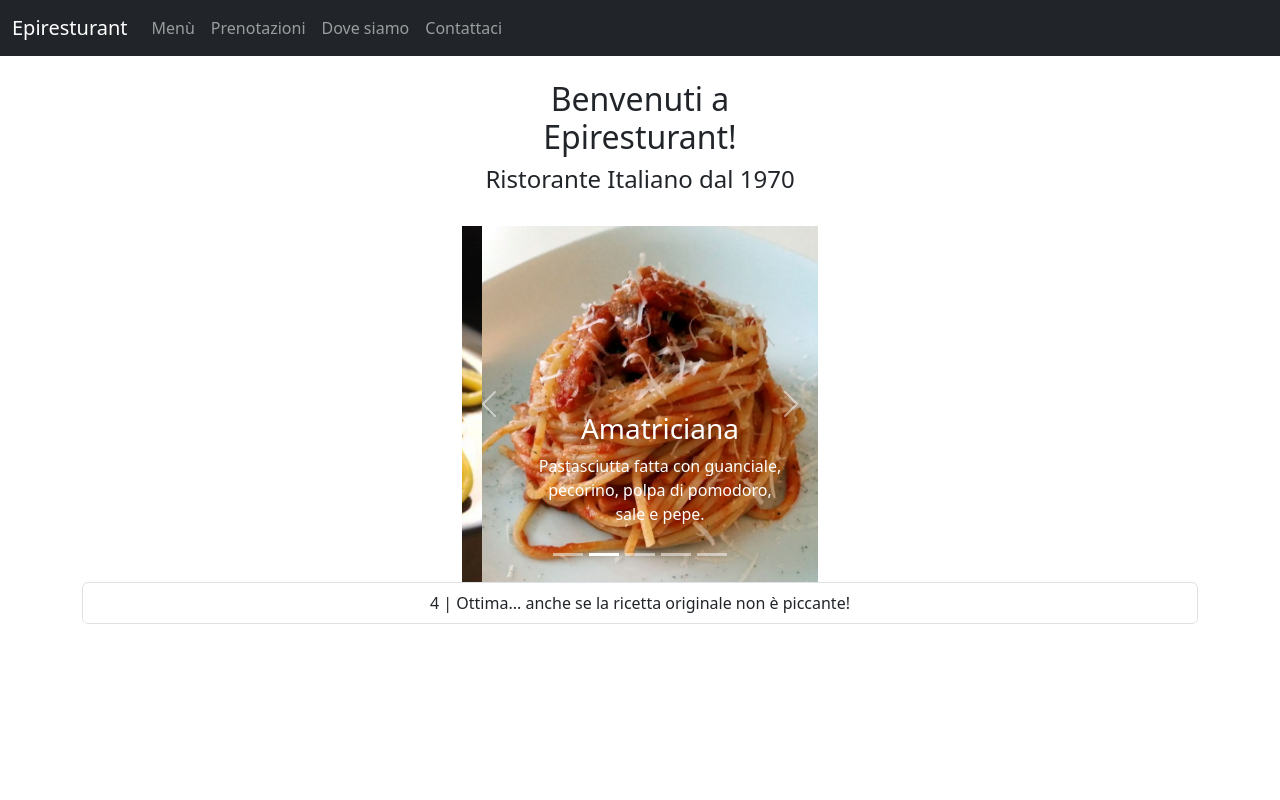
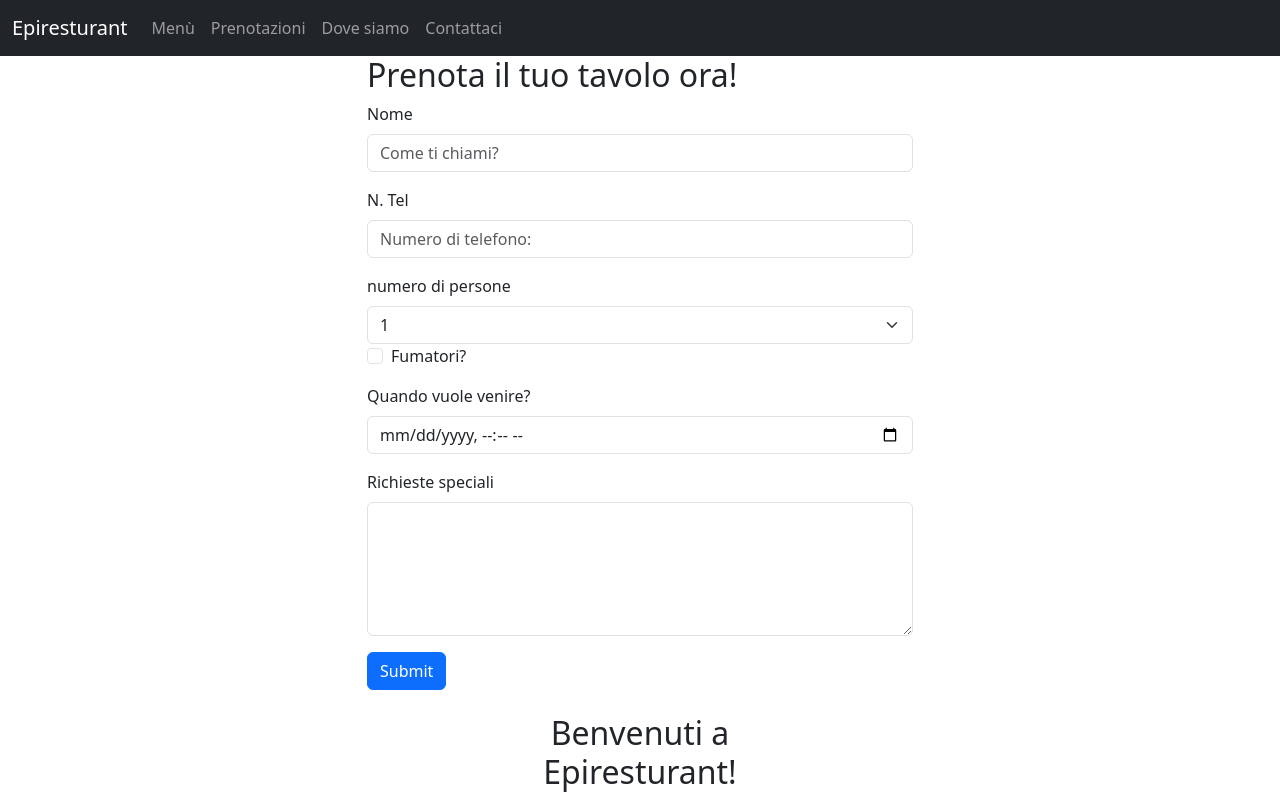
Before and after one commit to Pietroro98/episturant, a React (Create React App) app: page / in a window 1280 px wide. Shown: the top 800 px of the page. Built offline with nearby package versions, Linux system fonts and the light colour scheme.

Commit message:
aggiunta class tablebooking

```diff
--- a/src/App.js
+++ b/src/App.js
@@ -1,19 +1,19 @@
-
-import './App.css';
-import 'bootstrap/dist/css/bootstrap.min.css'; //importo bootstrap per farlo funzionare
-import CustomNavbar from './components/CustomNavbar';
-import Home from './components/Home';
-
+import "./App.css";
+import "bootstrap/dist/css/bootstrap.min.css"; //importo bootstrap per farlo funzionare
+import CustomNavbar from "./components/CustomNavbar";
+import Home from "./components/Home";
+import TableBooking from "./components/TableBooking";
 
 function App() {
   return (
     <div>
-    <header>
-      <CustomNavbar/>
-    </header>
-    <main>
-    <Home/>
-    </main>
+      <header>
+        <CustomNavbar />
+      </header>
+      <main>
+        <TableBooking />
+        <Home />
+      </main>
     </div>
   );
 }
--- /dev/null
+++ b/src/components/TableBooking.jsx
@@ -0,0 +1,85 @@
+// questo componente renderizzrà un form per la prenotazione del tavolo dai clienti
+// questo componente per far funzionare il form avrà bisogno dello state()
+
+import { Component } from "react";
+import { Container, Row, Col, Form, Button } from "react-bootstrap";
+
+// table booking appunto avrà un form con i 6 seguenti campi:
+// 1- name --> string
+// 2- phone ---> stringa o numero
+// 3- numberOfPeople ---> number o string
+// 4- smoking ---> true or false (boolean)
+// 5- dateTime ---> string (ISO date)
+// 6-  specialRequests ---> string
+
+class TableBooking extends Component {
+  state = {
+    reservation: {
+      name: "",
+      phone: "",
+      numberOfPeople: 1,
+      smoking: false,
+      dateTime: "",
+      specialRequests: "",
+    },
+  };
+  render() {
+    return (
+      <Container>
+        <Row className="justify-content-center">
+          <Col xs={12} md={6}>
+            <h2 className="Text-center mb-2"> Prenota il tuo tavolo ora!</h2>
+            <Form>
+              <Form.Group className="mb-3" controlId="formBasicEmail">
+                <Form.Label>Nome</Form.Label>
+                <Form.Control
+                  type="email"
+                  placeholder="Come ti chiami?"
+                  required
+                />
+              </Form.Group>
+
+              <Form.Group className="mb-3" controlId="formBasicEmail">
+                <Form.Label>N. Tel</Form.Label>
+                <Form.Control
+                  type="tel"
+                  placeholder="Numero di telefono:"
+                  required
+                />
+              </Form.Group>
+
+              <Form.Group className="mb-3" controlId="formBasicEmail">
+                <Form.Label>numero di persone</Form.Label>
+                <Form.Select aria-label="Default select example">
+                  <option>1</option>
+                  <option>2</option>
+                  <option>3</option>
+                  <option>4</option>
+                  <option>5</option>
+                  <option>6</option>
+                </Form.Select>
+                <Form.Check type="checkbox" label="Fumatori?" />
+              </Form.Group>
+
+              <Form.Group className="mb-3" controlId="formBasicEmail">
+                <Form.Label>Quando vuole venire?</Form.Label>
+                <Form.Control type="datetime-local" />
+              </Form.Group>
+
+              <Form.Group className="mb-3" controlId="formBasicEmail">
+                <Form.Label>Richieste speciali</Form.Label>
+                <Form.Control as="textarea" rows={5} />
+              </Form.Group>
+
+              <Button variant="primary" type="submit">
+                Submit
+              </Button>
+            </Form>
+          </Col>
+        </Row>
+      </Container>
+    );
+  }
+}
+
+export default TableBooking;
```
